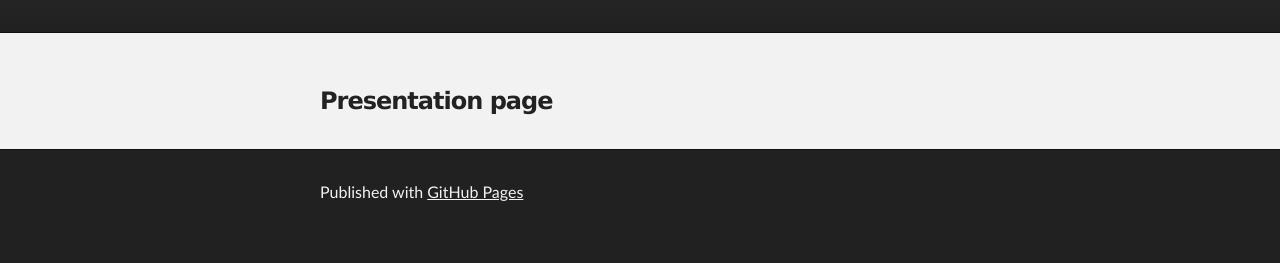
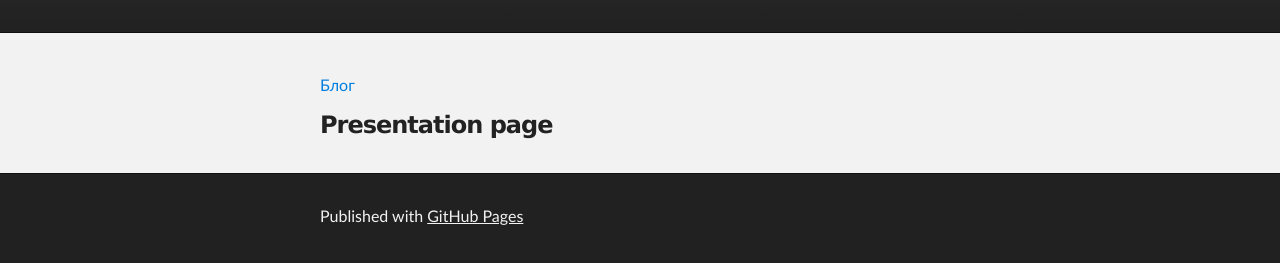
Before and after one commit to likeclever1/likeclever1.github.io, a plain HTML site: page index.html in a window 1280 px wide. Shown: the part 177-440 px from the top of the page. Drawn offline with Linux system fonts and the light colour scheme.

Commit message:
Update index.html

```diff
--- a/index.html
+++ b/index.html
@@ -27,6 +27,7 @@
     <!-- MAIN CONTENT -->
     <div id="main_content_wrap" class="outer">
       <section id="main_content" class="inner">
+      <a href="http://yuriyberesovskiy.blogspot.com/">Блог</a>
         <h3>
 <a id="presentation-page" class="anchor" href="#presentation-page" aria-hidden="true"><span class="octicon octicon-link"></span></a>Presentation page</h3>
       </section>
```
